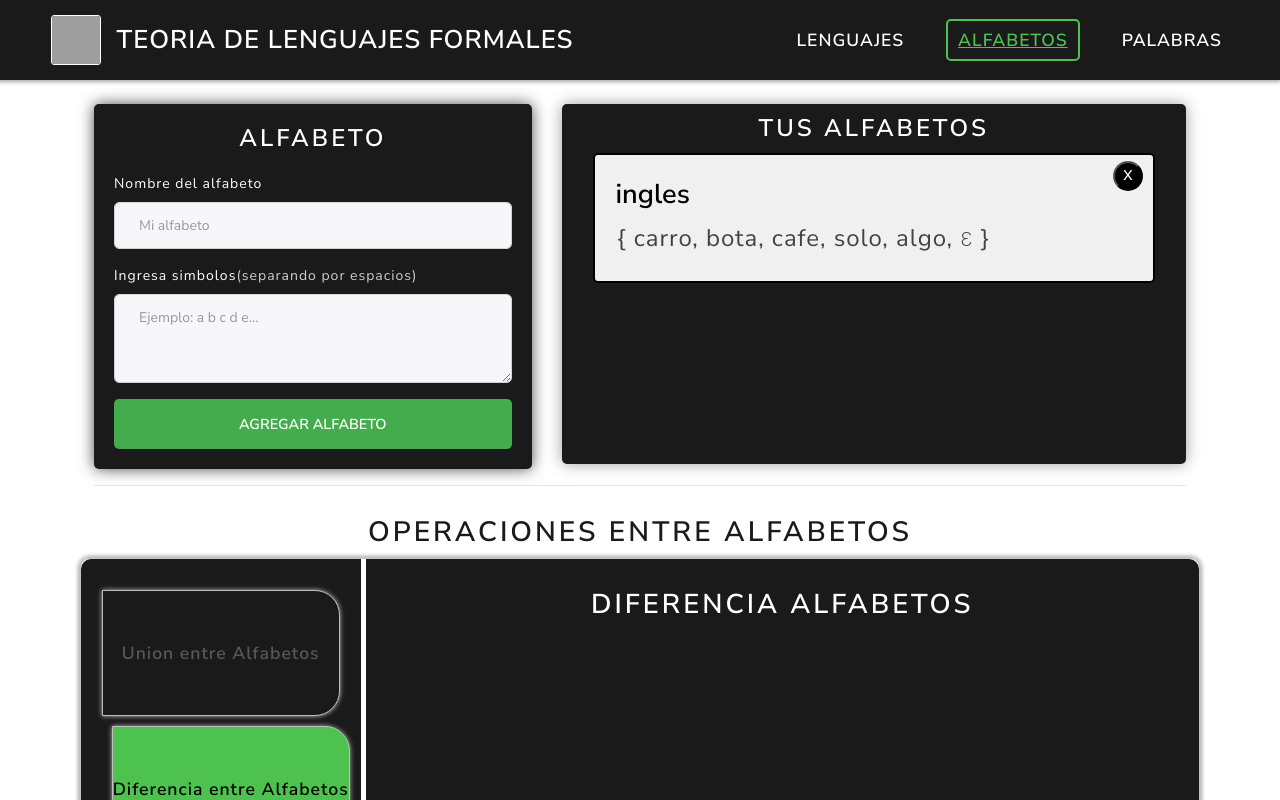
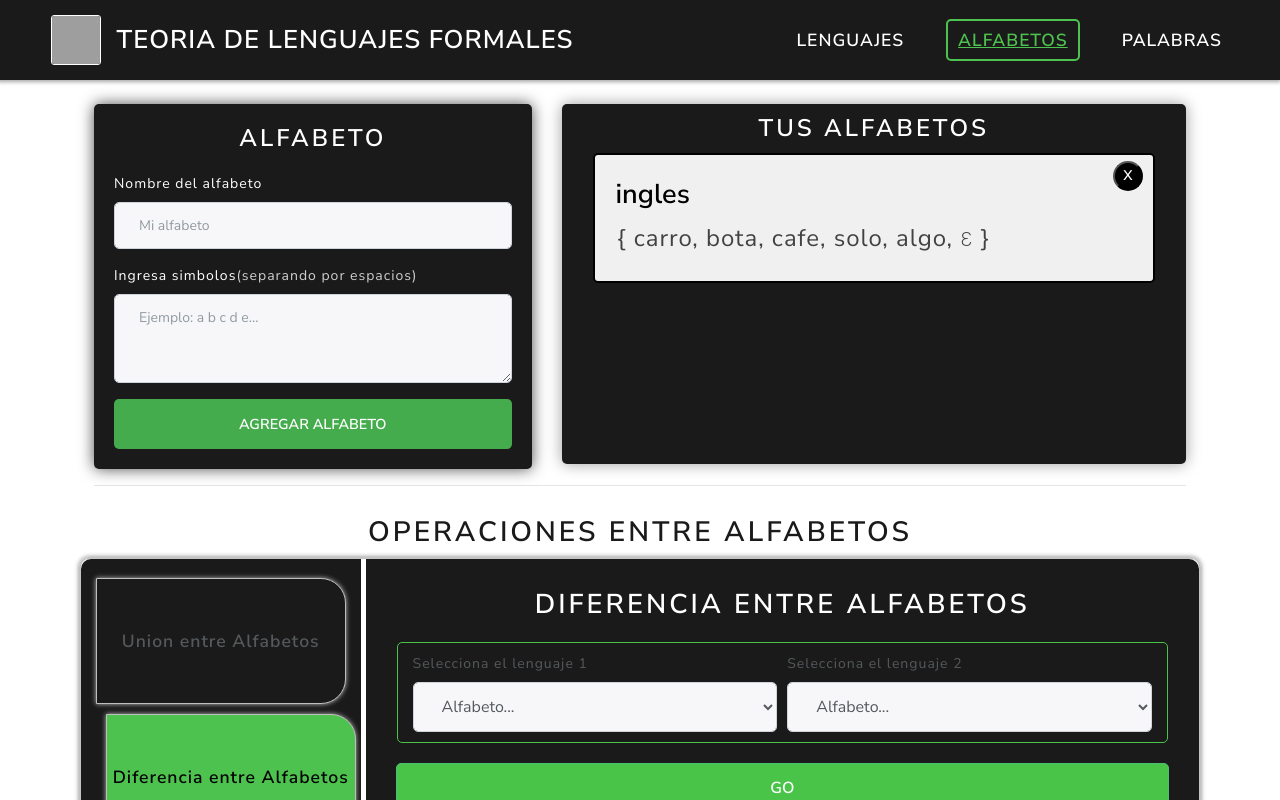
Before and after one commit to LuisEGM/TLenguajesFormales, a React (Create React App) app: page /alfabetos in a window 1280 px wide. Both pictures are taken after a click on the item "Diferencia entre Alfabetos". Shown: the top 800 px of the page. Built offline with nearby package versions, Linux system fonts and the light colour scheme; grey boxes are pictures that could not be loaded.

Commit message:
Agregando la funcionalidad a diferencia he interseccion de alfabetos

```diff
--- a/src/components/operacionesAlfabetos.jsx
+++ b/src/components/operacionesAlfabetos.jsx
@@ -30,7 +30,7 @@ const OperacionesAlfabetos = ({actualizarOperacionAlfabeto}) => {
                 <ul>
                     <li id="union" className="alf" onClick={handleClick} >Union entre Alfabetos</li>
                     <li id="diferencia" className="alf" onClick={handleClick} >Diferencia entre Alfabetos</li>
-                    <li id="interseccion" className="alf" onClick={handleClick} >Intersección de Alfabeto</li>
+                    <li id="interseccion" className="alf" onClick={handleClick} >Intersección entre Alfabetos</li>
                 </ul>
             </div>
             <div className="col-md-9 workin-space">
--- a/src/components/operacionesAlfabetos/diferenciaAlfabetos.jsx
+++ b/src/components/operacionesAlfabetos/diferenciaAlfabetos.jsx
@@ -0,0 +1,102 @@
+import React,{useState,useEffect} from 'react';
+import { connect } from 'react-redux';
+
+import { diferenciaAlfabetos , imprimirAlfabetoFormateado } from '../../modules/modulo1';
+
+const DiferenciaAlfabetos = ({alfabetos}) => {
+
+    const [nombresDeAlfabetosSeleccionados,setNombresDeAlfabetosSeleccionados] = useState([]);
+    const [salida,setSalida] = useState([]);
+
+    useEffect(()=>{
+        trabajandoSalida();
+    },[nombresDeAlfabetosSeleccionados])
+
+    const trabajandoSalida = () => {
+        // console.log(nombresDeLenguajesSeleccionados);
+        if(nombresDeAlfabetosSeleccionados.length !== 0){
+
+            var vecls = [];
+            for(let i=0 ; i < nombresDeAlfabetosSeleccionados.length ; i++){
+                let elemento = alfabetos.filter( e => e.nameAlfabeto === nombresDeAlfabetosSeleccionados[i]);
+                vecls.push(elemento[0]);
+            }
+
+            setSalida(diferenciaAlfabetos(vecls));
+        }
+    }
+
+    const handleSubmit = e => {
+        e.preventDefault();
+
+        let nombresAlfabetosSeleccionados = [];
+        for (let i=0 ; i < 2 ; i++) {
+            let elemento = document.getElementById(`alfabeto${i+1}`);
+            if(elemento != null){
+                nombresAlfabetosSeleccionados.push(elemento.value);
+            }
+            else console.log("no hay nada seleccionado");
+        }
+        console.log(nombresAlfabetosSeleccionados);
+        if(nombresAlfabetosSeleccionados[0] !== "Alfabeto..."){
+            if(nombresAlfabetosSeleccionados[1] !== "Alfabeto..."){
+                setNombresDeAlfabetosSeleccionados(nombresAlfabetosSeleccionados);
+            }
+            else{
+                alert("En la operación diferencia es necesario\nque seleccione dos alfabetos:\npor favor escoja el alfabeto 2");
+            }
+        }
+        else{
+            alert("En la operación diferencia es necesario\nque seleccione dos alfabetos:\npor favor escoja el alfabeto 1");
+        }
+
+    }
+
+    const mostrarBarrasDeSeleccion = () => {
+        //rebusque jajaja
+        let vector = [];
+        for (let i=0 ; i < 2 ; i++) vector.push('x');
+
+        return vector.map((e,i)=>(
+            <div key={i+1} className="col">
+                <label htmlFor={`alfabeto${i+1}`}>Selecciona el lenguaje {`${i+1}`}</label>
+                <select id={`alfabeto${i+1}`} className="form-control">
+                    <option>Alfabeto...</option>
+                    {alfabetos.map(a => <option key={a.nameAlfabeto}>{a.nameAlfabeto}</option>)}
+                </select>
+            </div>
+        ))
+
+        //si jala carajoo
+    }
+
+    return(
+        <div className="formato-seleccion-lenguajes">
+            <h3>Diferencia entre alfabetos</h3>
+
+            <form onSubmit={handleSubmit}>
+
+                <div className="form-row row-unica">
+                    {mostrarBarrasDeSeleccion()}
+                </div>
+
+                <div className="col-auto">
+                    <button className="btn btn-success boton btn-block">Go</button>
+                </div>
+
+            </form>
+            <div className="Salida-unica">
+                <p>{imprimirAlfabetoFormateado(salida)}</p>
+            </div>
+        </div>
+    );
+
+}
+
+const mapStateToProps = state => ({
+    alfabetos: state.listAlfabetos
+})
+
+const mapDispatchToProps = dispach => ({})
+
+export default connect(mapStateToProps,mapDispatchToProps)(DiferenciaAlfabetos);
--- a/src/components/operacionesAlfabetos/interseccionAlfabetos.jsx
+++ b/src/components/operacionesAlfabetos/interseccionAlfabetos.jsx
@@ -0,0 +1,102 @@
+import React,{useState,useEffect} from 'react';
+import { connect } from 'react-redux';
+
+import { interseccionAlfabetos , imprimirAlfabetoFormateado } from '../../modules/modulo1';
+
+const InterseccionAlfabetos = ({alfabetos}) => {
+
+    const [nombresDeAlfabetosSeleccionados,setNombresDeAlfabetosSeleccionados] = useState([]);
+    const [salida,setSalida] = useState([]);
+
+    useEffect(()=>{
+        trabajandoSalida();
+    },[nombresDeAlfabetosSeleccionados])
+
+    const trabajandoSalida = () => {
+        // console.log(nombresDeLenguajesSeleccionados);
+        if(nombresDeAlfabetosSeleccionados.length !== 0){
+
+            var vecls = [];
+            for(let i=0 ; i < nombresDeAlfabetosSeleccionados.length ; i++){
+                let elemento = alfabetos.filter( e => e.nameAlfabeto === nombresDeAlfabetosSeleccionados[i]);
+                vecls.push(elemento[0]);
+            }
+
+            setSalida(interseccionAlfabetos(vecls));
+        }
+    }
+
+    const handleSubmit = e => {
+        e.preventDefault();
+
+        let nombresAlfabetosSeleccionados = [];
+        for (let i=0 ; i < 2 ; i++) {
+            let elemento = document.getElementById(`alfabeto${i+1}`);
+            if(elemento != null){
+                nombresAlfabetosSeleccionados.push(elemento.value);
+            }
+            else console.log("no hay nada seleccionado");
+        }
+        console.log(nombresAlfabetosSeleccionados);
+        if(nombresAlfabetosSeleccionados[0] !== "Alfabeto..."){
+            if(nombresAlfabetosSeleccionados[1] !== "Alfabeto..."){
+                setNombresDeAlfabetosSeleccionados(nombresAlfabetosSeleccionados);
+            }
+            else{
+                alert("En la operación diferencia es necesario\nque seleccione dos alfabetos:\npor favor escoja el alfabeto 2");
+            }
+        }
+        else{
+            alert("En la operación diferencia es necesario\nque seleccione dos alfabetos:\npor favor escoja el alfabeto 1");
+        }
+
+    }
+
+    const mostrarBarrasDeSeleccion = () => {
+        //rebusque jajaja
+        let vector = [];
+        for (let i=0 ; i < 2 ; i++) vector.push('x');
+
+        return vector.map((e,i)=>(
+            <div key={i+1} className="col">
+                <label htmlFor={`alfabeto${i+1}`}>Selecciona el lenguaje {`${i+1}`}</label>
+                <select id={`alfabeto${i+1}`} className="form-control">
+                    <option>Alfabeto...</option>
+                    {alfabetos.map(a => <option key={a.nameAlfabeto}>{a.nameAlfabeto}</option>)}
+                </select>
+            </div>
+        ))
+
+        //si jala carajoo
+    }
+
+    return(
+        <div className="formato-seleccion-lenguajes">
+            <h3>Intersección entre alfabetos</h3>
+
+            <form onSubmit={handleSubmit}>
+
+                <div className="form-row row-unica">
+                    {mostrarBarrasDeSeleccion()}
+                </div>
+
+                <div className="col-auto">
+                    <button className="btn btn-success boton btn-block">Go</button>
+                </div>
+
+            </form>
+            <div className="Salida-unica">
+                <p>{imprimirAlfabetoFormateado(salida)}</p>
+            </div>
+        </div>
+    );
+
+}
+
+const mapStateToProps = state => ({
+    alfabetos: state.listAlfabetos
+})
+
+const mapDispatchToProps = dispach => ({})
+
+export default connect(mapStateToProps,mapDispatchToProps)(InterseccionAlfabetos);
--- a/src/components/operacionesAlfabetos/unionAlfabetos.jsx
+++ b/src/components/operacionesAlfabetos/unionAlfabetos.jsx
@@ -64,11 +64,16 @@ const UnionAlfabetos = ({alfabetos}) => {
         var seleccionesCompletas = true
         for(let i=0 ; i < nombresAlfabetosSeleccionados.length ; i++){
             if(nombresAlfabetosSeleccionados[i] === "Alfabeto..."){
-                return seleccionesCompletas = false;
+                seleccionesCompletas = false;
             }
         }
 
-        if(seleccionesCompletas) setNombresDeAlfabetosSeleccionados(nombresAlfabetosSeleccionados);
+        console.log(seleccionesCompletas);
+        if(seleccionesCompletas){
+            setNombresDeAlfabetosSeleccionados(nombresAlfabetosSeleccionados);
+        }
+        else alert("En la operación union de alfabetos es necesario\nque complete la cantidad de alfabetos que selecciono.\nDe lo contrario seleccione otra cantidad");
+
     }
 
     const mostrarBarrasDeSeleccion = () => {
--- a/src/components/operacionesLenguajes/unionLenguajes.jsx
+++ b/src/components/operacionesLenguajes/unionLenguajes.jsx
@@ -64,11 +64,16 @@ const UnionLenguajes = ({lenguajes}) => {
         var seleccionesCompletas = true
         for(let i=0 ; i < nombresLenguajesSeleccionados.length ; i++){
             if(nombresLenguajesSeleccionados[i] === "Lenguaje..."){
-                return seleccionesCompletas = false;
+                seleccionesCompletas = false;
             }
         }
 
-        if(seleccionesCompletas) setNombresDeLenguajesSeleccionados(nombresLenguajesSeleccionados);
+        console.log(seleccionesCompletas);
+        if(seleccionesCompletas){
+            setNombresDeLenguajesSeleccionados(nombresLenguajesSeleccionados);
+        }
+        else alert("En la operación union de lenguajes es necesario\nque complete la cantidad de lenguajes que selecciono.\nDe lo contrario seleccione otra cantidad");
+
     }
 
     const mostrarBarrasDeSeleccion = () => {
--- a/src/components/workinSpaceAlfabetos.jsx
+++ b/src/components/workinSpaceAlfabetos.jsx
@@ -2,6 +2,8 @@ import React from 'react';
 import {connect} from 'react-redux';
 
 import UnionAlfabetos from './operacionesAlfabetos/unionAlfabetos';
+import DiferenciaAlfabetos from './operacionesAlfabetos/diferenciaAlfabetos';
+import InterseccionAlfabetos from './operacionesAlfabetos/interseccionAlfabetos';
 
 const WorkinSpaceAlfabetos = ({operacionSeleccionada}) => {
 
@@ -14,10 +16,10 @@ const WorkinSpaceAlfabetos = ({operacionSeleccionada}) => {
                 return <UnionAlfabetos/>
 
             case 'diferencia':
-                return <h3>Diferencia alfabetos</h3>
+                return <DiferenciaAlfabetos/>
 
             case 'interseccion':
-                return <h3>Interseccion alfabetos</h3>
+                return <InterseccionAlfabetos/>
 
             default:
                 return <div className="limpio">
```
